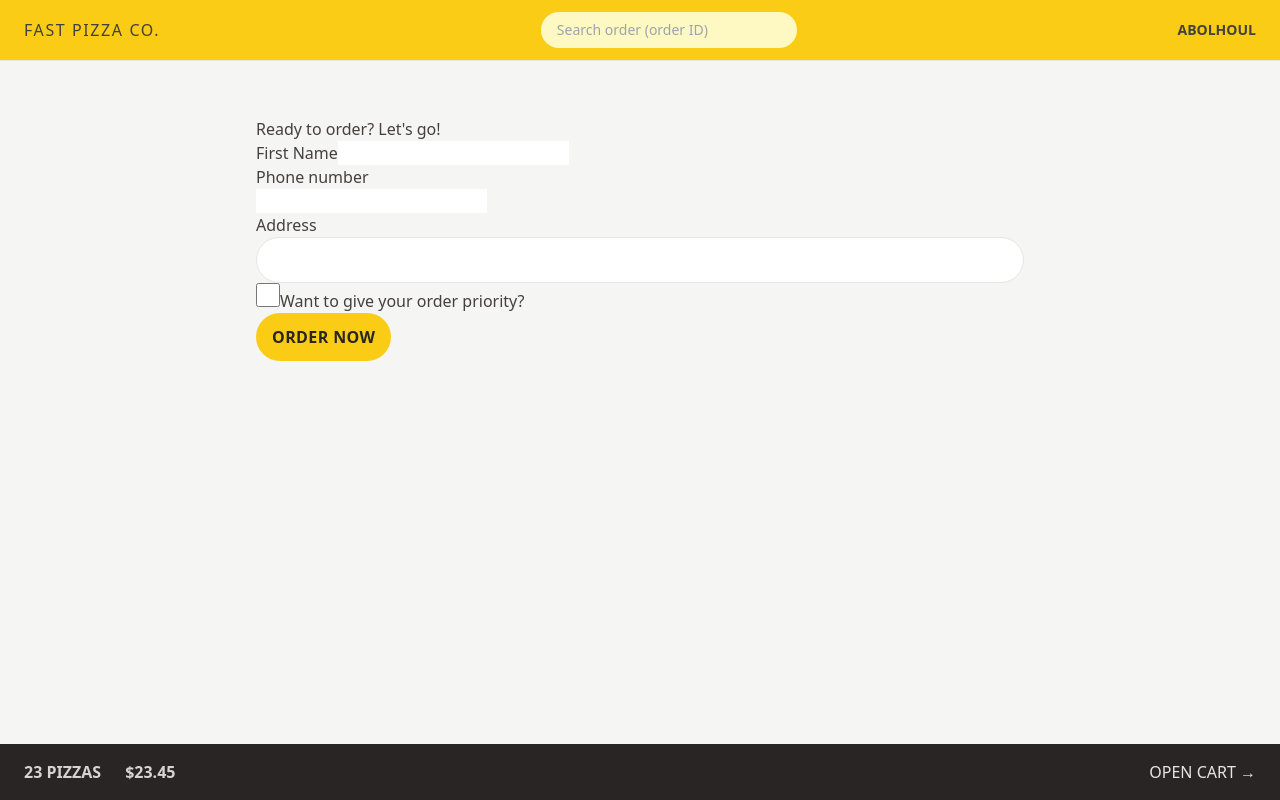
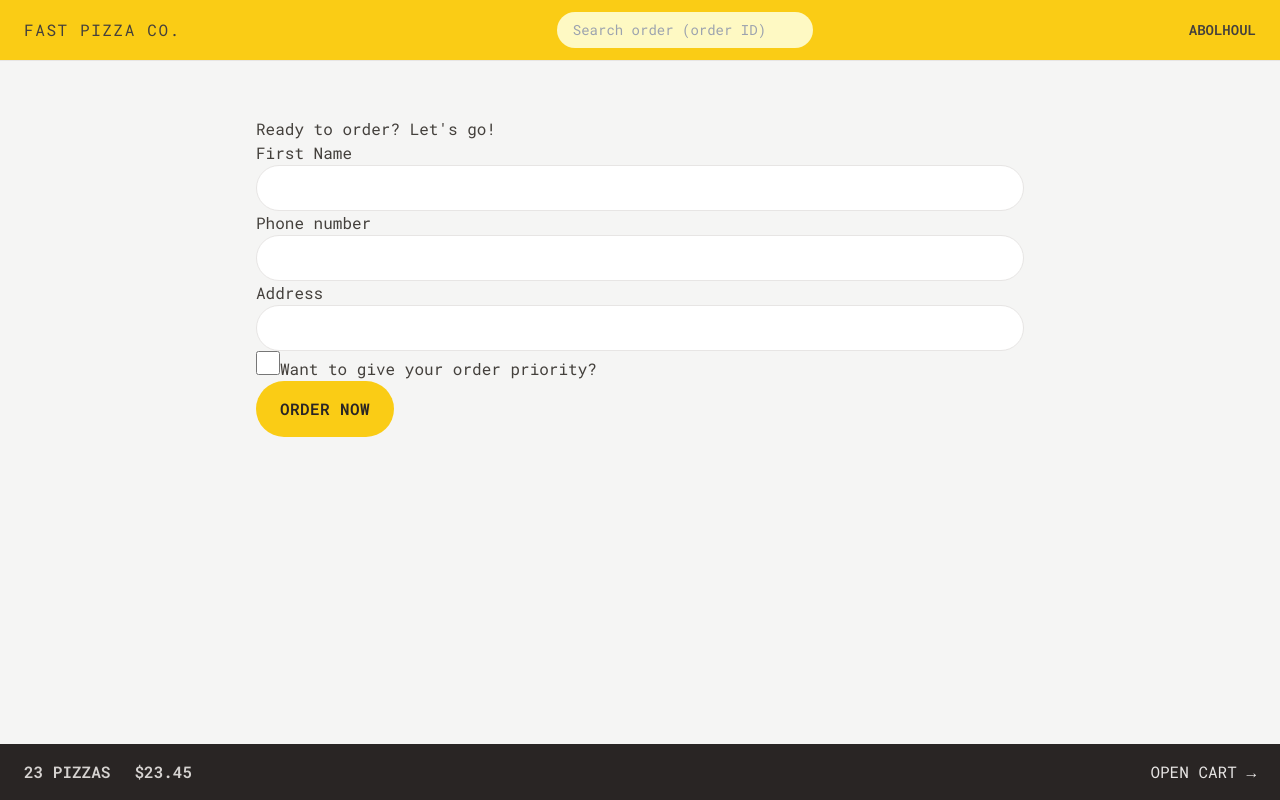
Before and after one commit to AbolHoul01/Fast-pizza, a React (Vite) app: page /order/new in a window 1280 px wide. Built offline with nearby package versions, Linux system fonts and the light colour scheme.

Commit message:
styling the menu and create button component (reusable)

```diff
--- a/index.html
+++ b/index.html
@@ -4,6 +4,12 @@
     <meta charset="UTF-8" />
     <link rel="icon" type="image/svg+xml" href="/vite.svg" />
     <meta name="viewport" content="width=device-width, initial-scale=1.0" />
+    <link rel="preconnect" href="https://fonts.googleapis.com" />
+    <link rel="preconnect" href="https://fonts.gstatic.com" crossorigin />
+    <link
+      href="https://fonts.googleapis.com/css2?family=Roboto+Mono:ital,wght@0,100..700;1,100..700&display=swap"
+      rel="stylesheet"
+    />
     <title>Vite + React + TS</title>
   </head>
   <body class="bg-stone-100 text-stone-700">
--- a/src/features/cart/Cart.tsx
+++ b/src/features/cart/Cart.tsx
@@ -1,4 +1,5 @@
-import { Link } from "react-router-dom";
+import LinkButton from "../../ui/LinkButton";
+import Button from "../../ui/Button";
 
 // interface CartItem {
 //   pizzaId: number;
@@ -37,17 +38,14 @@ function Cart() {
 
   return (
     <div>
-      <Link
-        to="/menu"
-        className="text-sm text-blue-500 hover:text-blue-600 hover:underline"
-      >
-        &larr; Back to menu
-      </Link>
+      <LinkButton to="/menu">&larr; Back to menu</LinkButton>
 
       <h2>Your cart, %NAME%</h2>
 
       <div>
-        <Link to="/order/new">Order pizzas</Link>
+        <Button to="/order/new" disabled={false} type="primary">
+          Order pizzas
+        </Button>
         <button>Clear cart</button>
       </div>
     </div>
--- a/src/features/menu/Menu.tsx
+++ b/src/features/menu/Menu.tsx
@@ -11,11 +11,11 @@ function Menu() {
   const menu = useLoaderData() as PizzaMenuItem[];
 
   return (
-    <h1>
+    <ul className="divide-y divide-stone-400 px-2">
       {menu.map((pizza) => (
         <MenuItem pizza={pizza} key={pizza.id} />
       ))}
-    </h1>
+    </ul>
   );
 }
 
--- a/src/features/menu/MenuItem.tsx
+++ b/src/features/menu/MenuItem.tsx
@@ -1,3 +1,4 @@
+import Button from "../../ui/Button";
 import { formatCurrency } from "../../utils/helpers";
 
 interface Pizza {
@@ -14,16 +15,29 @@ interface MenuItemProps {
 }
 
 function MenuItem({ pizza }: MenuItemProps) {
-  const {name, unitPrice, ingredients, soldOut, imageUrl } = pizza;
+  const { name, unitPrice, ingredients, soldOut, imageUrl } = pizza;
 
   return (
-    <li>
-      <img src={imageUrl} alt={name} />
-      <div>
-        <p>{name}</p>
-        <p>{ingredients.join(", ")}</p>
-        <div>
-          {!soldOut ? <p>{formatCurrency(unitPrice)}</p> : <p>Sold out</p>}
+    <li className="flex gap-4 py-2">
+      <img
+        src={imageUrl}
+        alt={name}
+        className={`h-24 ${soldOut ? "opacity-70 grayscale" : ""}`}
+      />
+      <div className="flex flex-col grow pt-0.5">
+        <p className="font-medium ">{name}</p>
+        <p className="text-sm italic text-stone-500 capitalize">
+          {ingredients.join(", ")}
+        </p>
+        <div className="mt-auto flex items-center justify-between">
+          {!soldOut ? (
+            <p className="text-sm">{formatCurrency(unitPrice)}</p>
+          ) : (
+            <p className="text-sm uppercase font-medium text-stone-500">
+              Sold out
+            </p>
+          )}
+          <Button type='small' disabled={false} >Add to cart</Button>
         </div>
       </div>
     </li>
--- a/src/features/order/CreateOrder.tsx
+++ b/src/features/order/CreateOrder.tsx
@@ -7,6 +7,7 @@ import {
   useNavigation,
 } from "react-router-dom";
 import { createOrder } from "../../services/apiRestaurant";
+import Button from "../../ui/Button";
 
 // https://uibakery.io/regex-library/phone-number
 const isValidPhone = (str: string): boolean =>
@@ -63,13 +64,13 @@ function CreateOrder() {
       <Form method="POST">
         <div>
           <label>First Name</label>
-          <input type="text" name="customer" required />
+          <input className="input" type="text" name="customer" required />
         </div>
 
         <div>
           <label>Phone number</label>
           <div>
-            <input type="tel" name="phone" required />
+            <input className="input" type="tel" name="phone" required />
           </div>
           {formErrors?.phone && <p>{formErrors.phone}</p>}
         </div>
@@ -77,18 +78,13 @@ function CreateOrder() {
         <div>
           <label>Address</label>
           <div>
-            <input
-              className="rounded-full border border-stone-200 px-4 py-2 text-sm transition-all duration-300 placeholder:text-stone-400 focus:outline-none focus:ring focus:ring-yellow-400 w-full md:px-6 md:py-3"
-              type="text"
-              name="address"
-              required
-            />
+            <input className="input" type="text" name="address" required />
           </div>
         </div>
 
         <div>
           <input
-          className="h-6 w-6 accent-yellow-400 focus:outline-none focus:ring focus:ring-yellow-400 focus:ring-offset-0"
+            className="h-6 w-6 accent-yellow-400 focus:outline-none focus:ring focus:ring-yellow-400 focus:ring-offset-0"
             type="checkbox"
             name="priority"
             id="priority"
@@ -100,13 +96,9 @@ function CreateOrder() {
 
         <div>
           <input type="hidden" name="cart" value={JSON.stringify(cart)} />
-          <button
-            type="submit"
-            disabled={isSubmitting}
-            className="bg-yellow-400 uppercase font-semibold text-stone-800 py-3 px-4 inline-block tracking-wide rounded-full hover:bg-yellow-300 transition-colors duration-300 focus:outline-none focus:ring focus:ring-yellow-300 focus:bg-yellow-300 focus:ring-offset-2 active:bg-yellow-500 disabled:cursor-not-allowed"
-          >
+          <Button disabled={isSubmitting} type='primary'>
             {isSubmitting ? "Placing order..." : "Order now"}
-          </button>
+          </Button>
         </div>
       </Form>
     </div>
--- a/src/features/user/CreateUser.tsx
+++ b/src/features/user/CreateUser.tsx
@@ -1,4 +1,5 @@
 import { useState } from "react";
+import Button from "../../ui/Button";
 
 function CreateUser() {
   const [username, setUsername] = useState<string>("");
@@ -20,12 +21,12 @@ function CreateUser() {
         onChange={(e: React.ChangeEvent<HTMLInputElement>) =>
           setUsername(e.target.value)
         }
-        className="w-72"
+        className="w-72 input mb-8"
       />
 
       {username !== "" && (
         <div>
-          <button type="submit">Start ordering</button>
+          <Button disabled={false} type='primary'>Start ordering</Button>
         </div>
       )}
     </form>
--- a/src/index.css
+++ b/src/index.css
@@ -1,41 +1,48 @@
 @tailwind base;
 @tailwind components;
 @tailwind utilities;
-/* body {
-  font-family: system-ui, -apple-system, BlinkMacSystemFont, 'Segoe UI', Roboto,
-    Oxygen, Ubuntu, Cantarell, 'Open Sans', 'Helvetica Neue', sans-serif;
-  background-color: #f7f7f7;
-  color: #444;
-}
 
-.layout {
-  display: grid;
-  grid-template-rows: auto 1fr auto;
-  gap: 32px;
-  height: 100dvh;
-} */
-
-/* https://dev.to/afif/i-made-100-css-loaders-for-your-next-project-4eje */
+@layer components {
+  .input {
+    @apply rounded-full border border-stone-200 px-4 py-2 text-sm transition-all duration-300 placeholder:text-stone-400 focus:outline-none focus:ring focus:ring-yellow-400 w-full md:px-6 md:py-3;
+  }
+  /* https://dev.to/afif/i-made-100-css-loaders-for-your-next-project-4eje */
 .loader {
   width: 45px;
   aspect-ratio: 0.75;
-  --c: no-repeat linear-gradient(#333 0 0);
-  background: var(--c) 0% 50%, var(--c) 50% 50%, var(--c) 100% 50%;
+  --c: no-repeat linear-gradient(theme(colors.stone.800) 0 0);
+  background:
+    var(--c) 0% 50%,
+    var(--c) 50% 50%,
+    var(--c) 100% 50%;
   background-size: 20% 50%;
   animation: loading 1s infinite linear;
 }
 
 @keyframes loading {
   20% {
-    background-position: 0% 0%, 50% 50%, 100% 50%;
+    background-position:
+      0% 0%,
+      50% 50%,
+      100% 50%;
   }
   40% {
-    background-position: 0% 100%, 50% 0%, 100% 50%;
+    background-position:
+      0% 100%,
+      50% 0%,
+      100% 50%;
   }
   60% {
-    background-position: 0% 50%, 50% 100%, 100% 0%;
+    background-position:
+      0% 50%,
+      50% 100%,
+      100% 0%;
   }
   80% {
-    background-position: 0% 50%, 50% 50%, 100% 100%;
+    background-position:
+      0% 50%,
+      50% 50%,
+      100% 100%;
   }
 }
+}
--- /dev/null
+++ b/src/ui/Button.tsx
@@ -0,0 +1,33 @@
+import { Link } from "react-router-dom";
+
+interface ButtonProps {
+  children: string | number;
+  disabled: boolean;
+  to: string;
+  type: string;
+}
+
+function Button({ children, disabled, to, type }: ButtonProps) {
+  const bace =
+    "bg-yellow-400 uppercase font-semibold text-stone-800 inline-block tracking-wide rounded-full hover:bg-yellow-300 transition-colors duration-300 focus:outline-none focus:ring focus:ring-yellow-300 focus:bg-yellow-300 focus:ring-offset-2 active:bg-yellow-500 disabled:cursor-not-allowed";
+
+  const styles = {
+    primary: bace + " py-3 px-4 md:px-6 md:py-4",
+    small: bace + " py-2 px-4 text-xs md:px-5 md:py-2.5",
+  };
+
+  if (to)
+    return (
+      <Link to={to} className={styles[type]}>
+        {children}
+      </Link>
+    );
+
+  return (
+    <button disabled={disabled} className={styles[type]}>
+      {children}
+    </button>
+  );
+}
+
+export default Button;
--- a/src/ui/Error.tsx
+++ b/src/ui/Error.tsx
@@ -1,4 +1,5 @@
-import { useNavigate, useRouteError } from "react-router-dom";
+import { useRouteError } from "react-router-dom";
+import LinkButton from "./LinkButton";
 
 // Type guard for unknown data type
 function isErrorObject(error: unknown): error is { data?: string; message?: string } {
@@ -6,7 +7,6 @@ function isErrorObject(error: unknown): error is { data?: string; message?: stri
 }
 
 function Error() {
-  const navigate = useNavigate();
   const error = useRouteError();
 
   const getErrorMessage = (error: unknown): string => {
@@ -17,7 +17,8 @@ function Error() {
     <div>
       <h1>Something went wrong 😢</h1>
       <p>{getErrorMessage(error)}</p>
-      <button onClick={() => navigate(-1)}>&larr; Go back</button>
+
+      <LinkButton to='-1'>&larr; Go back</LinkButton>
     </div>
   );
 }
--- /dev/null
+++ b/src/ui/LinkButton.tsx
@@ -0,0 +1,26 @@
+import { Link, useNavigate } from "react-router-dom";
+
+interface LinkButtonProps {
+  children: string | number;
+  to: string;
+}
+
+function LinkButton({ children, to }: LinkButtonProps) {
+  const navigate = useNavigate();
+  const className = "text-sm text-blue-500 hover:text-blue-600 hover:underline";
+
+  if (to === "-1")
+    return (
+      <button className={className} onClick={() => navigate(-1)}>
+        {children}
+      </button>
+    );
+
+  return (
+    <Link to={to} className={className}>
+      {children}
+    </Link>
+  );
+}
+
+export default LinkButton;
--- a/src/ui/Loader.tsx
+++ b/src/ui/Loader.tsx
@@ -1,9 +1,9 @@
 function Loader() {
-    return (
-        <div className="loader">
-
-        </div>
-    )
+  return (
+    <div className="absolute bg-slate-200/20 inset-0 backdrop-blur-sm flex items-center justify-center">
+      <div className="loader"></div>
+    </div>
+  );
 }
 
-export default Loader
+export default Loader;
--- a/tailwind.config.js
+++ b/tailwind.config.js
@@ -2,7 +2,14 @@
 export default {
   content: ["./index.html", "./src/**/*.{js,ts,jsx,tsx}"],
   theme: {
-    extend: {},
+    fontFamily: {
+      sans: "Roboto Mono, monospace",
+    },
+    extend: {
+      height: {
+        screen: "100dvh",
+      },
+    },
   },
   plugins: [],
 };
```
